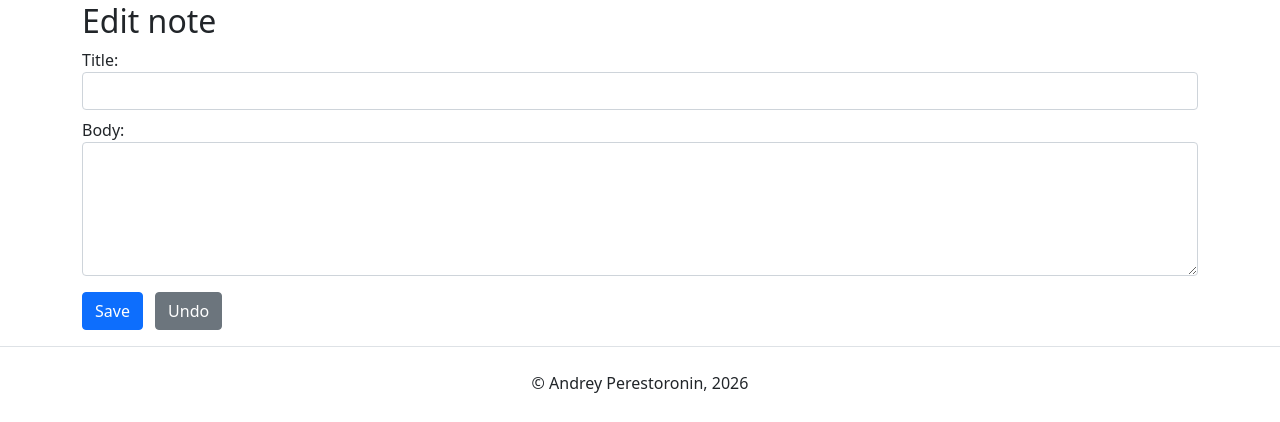
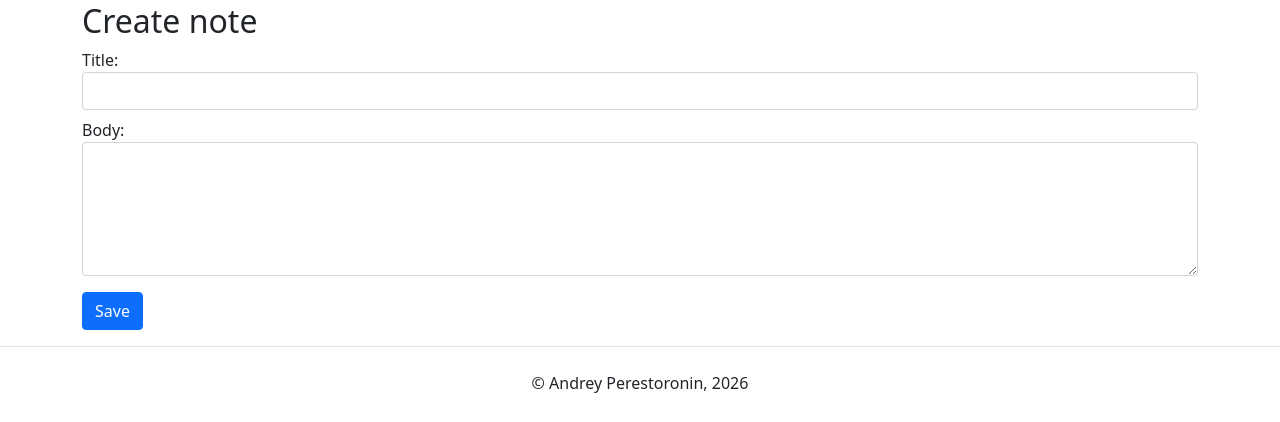
Before and after one commit to prs2rnn/django-notes-app, a Django app: page /notes/create/ in a window 1280 px wide. Shown: the part 54-476 px from the top of the page. Run offline with Django 5.2, Linux system fonts and the light colour scheme; some libraries are stand-ins or nearby versions.

Commit message:
fix: form

```diff
--- a/notes/views.py
+++ b/notes/views.py
@@ -25,9 +25,7 @@ def note_create(request):
             return redirect('notes_list')
     else:
         form = NoteForm()
-    return render(
-        request, 'notes/form.html', {'form': form, 'title': 'Создать заметку'}
-    )
+    return render(request, 'notes/form.html', {'form': form, 'title': 'Create note'})
 
 
 def note_edit(request, note_id):
@@ -40,7 +38,9 @@ def note_edit(request, note_id):
     else:
         form = NoteForm(instance=note)
 
-    return render(request, 'notes/form.html', {'form': form, 'note': note})
+    return render(
+        request, 'notes/form.html', {'form': form, 'note': note, 'title': 'Edit note'}
+    )
 
 
 @require_http_methods(['GET', 'POST'])
--- a/templates/notes/form.html
+++ b/templates/notes/form.html
@@ -2,7 +2,7 @@
 
 {% block content %}
 <div class="container">
-  <h2 class="h2">Edit note</h2>
+  <h2 class="h2">{{ title }}</h2>
 
   <form method="post">
     {% csrf_token %}
@@ -16,7 +16,9 @@
     </div>
     <div class="my-3">
       <button type="submit" class="btn btn-primary">Save</button>
+      {% if note %}
       <a href="{% url 'note_detail' note.id %}" class="btn btn-secondary ms-2">Undo</a>
+      {% endif %}
     </div>
   </form>
 </div>
```
